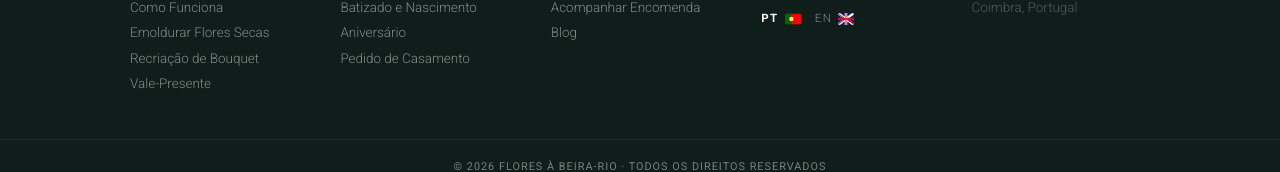
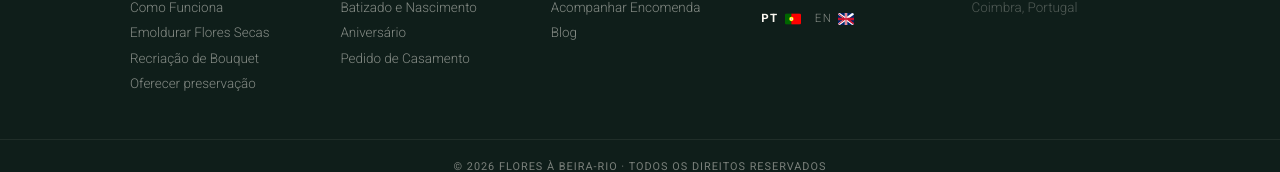
Before and after one commit to floresabeirario/fbr-website, a Next.js app: page /perguntas-frequentes in a window 1280 px wide. Shown: the part 3629-3801 px from the top of the page. Built offline with nearby package versions, Linux system fonts and the light colour scheme.

Commit message:
Update layout.js

```diff
--- a/app/layout.js
+++ b/app/layout.js
@@ -178,7 +178,7 @@ function SiteFooter() {
       { href: "/como-funciona",          label: "Como Funciona" },
       { href: "/emoldurar-flores-secas", label: "Emoldurar Flores Secas" },
       { href: "/recriacao",              label: "Recriação de Bouquet" },
-      { href: "/vale-presente",          label: "Vale-Presente" },
+      { href: "/oferecer-preservação",          label: "Oferecer preservação" },
     ],
     momentos: [
       { href: "/preservar-bouquet-noiva",            label: "Bouquet de Noiva" },
@@ -540,7 +540,7 @@ export default function RootLayout({ children }) {
 
   const menuRight = [
     { name: "Recriação de Bouquet", href: "/recriacao" },
-    { name: "Oferecer Preservação", href: "/vale-presente" },
+    { name: "Oferecer Preservação", href: "/oferecer-preservacao" },
     { name: "FAQ",                  href: "/perguntas-frequentes" },
     { name: "Contactos",            href: "/contactos" },
   ];
@@ -821,7 +821,7 @@ export default function RootLayout({ children }) {
                   <MobileAccordion menu={NAV_MOMENTOS}    onClose={() => setIsOpen(false)} delay={0.10} />
                   {[
                     { name: "Recriação de Bouquet", href: "/recriacao",           delay: 0.15 },
-                    { name: "Oferecer Preservação", href: "/vale-presente",        delay: 0.18 },
+                    { name: "Oferecer Preservação", href: "/oferecer-preservação",        delay: 0.18 },
                     { name: "Perguntas Frequentes", href: "/perguntas-frequentes", delay: 0.21 },
                     { name: "Contactos e Equipa",   href: "/contactos",            delay: 0.24 },
                     { name: "Blog",                 href: "/blog",                 delay: 0.27 },
```
